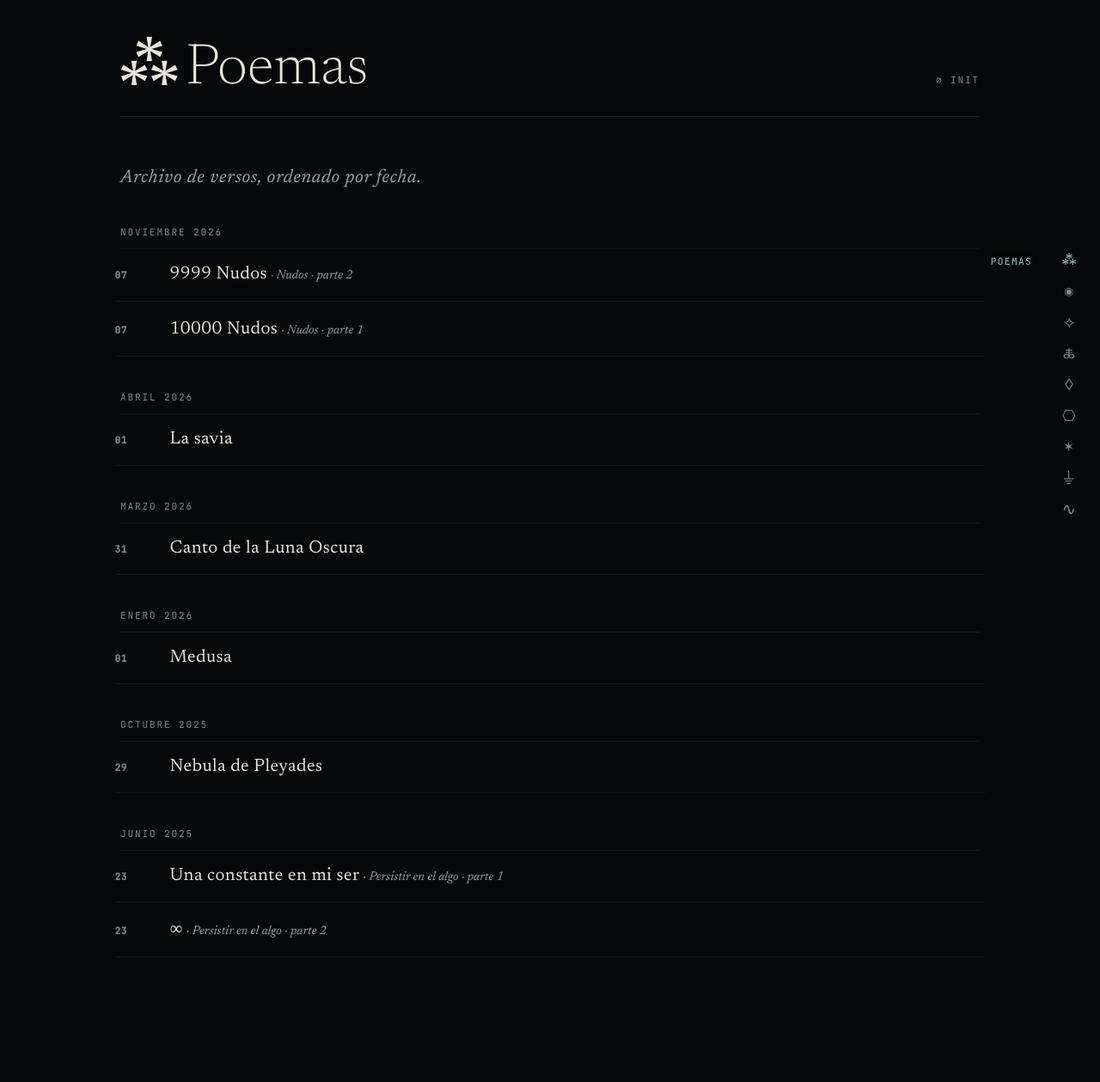
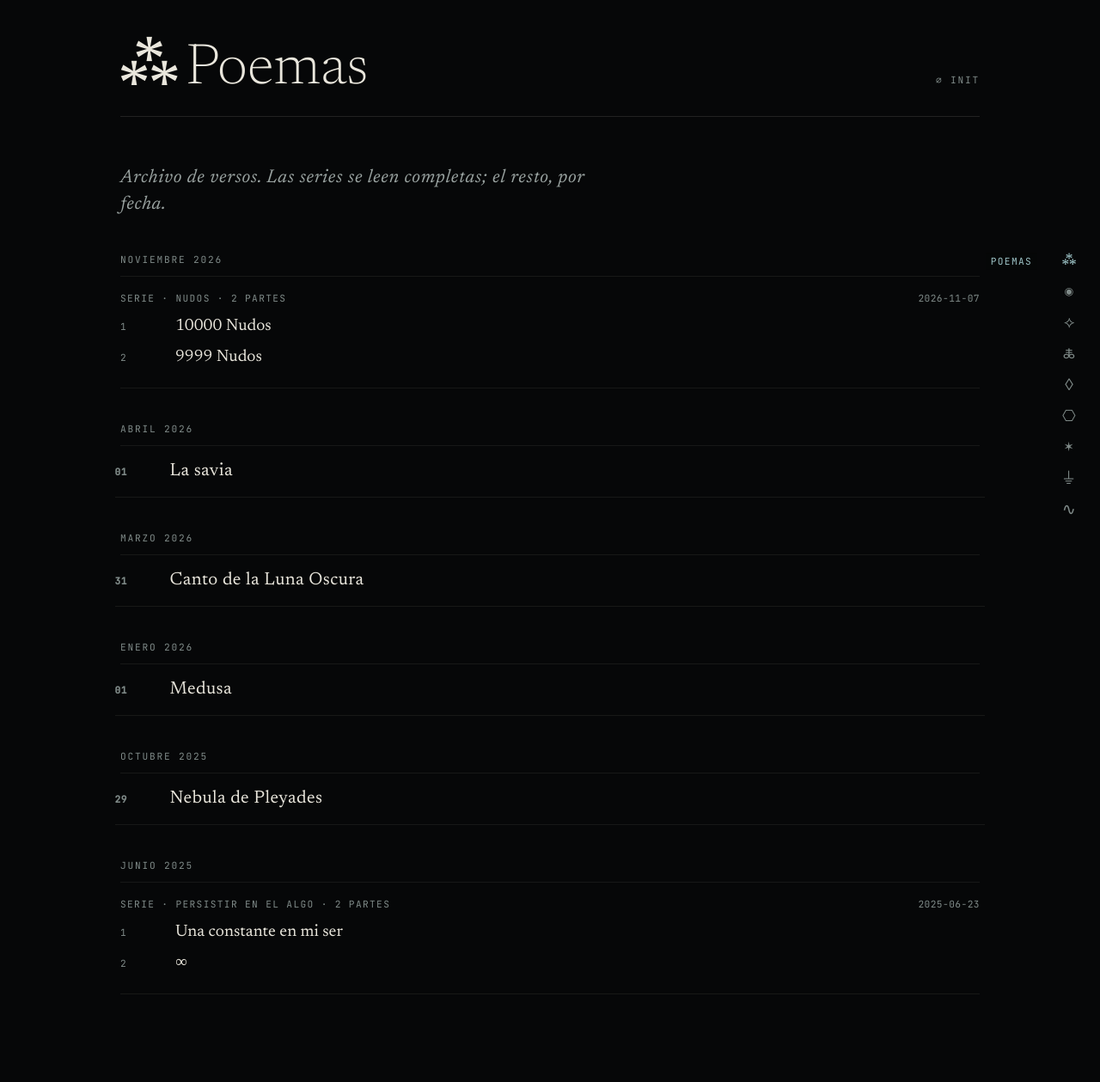
Before and after one commit to hugomoraga/kndl000, a Jekyll site: the page built from poemas/index.md, in a window 1280 px wide. Shown: the whole page at 86% size. Built offline with Jekyll 4.4.1, drawn with Linux system fonts in a browser that asks for light colours; before the commit the page ends 1216 px from its top, so only the background shows below that.

Commit message:
feat: group poem series in the archive index
- collapse multi-part series into one block
- order parts by part number, not by date
- anchor each series to the date of its latest part
- keep single poems in chronological order
- show the series date once and link its parts
- leave one-part series as a normal row

```diff
--- a/poemas/index.md
+++ b/poemas/index.md
@@ -9,51 +9,123 @@ back: false
 description: "Archivo de poemas — KNDL 000. Versos breves, simbólicos, fragmentarios. Voz que se deshace."
 ---
 
-{% assign sorted_poems = site.poems | sort: "date" | reverse %}
-{% assign grouped_poems = sorted_poems | group_by_exp: "item", "item.date | date: '%Y-%m'" %}
+{%- comment -%}
+  El índice ordena por fecha, pero una serie es una unidad de lectura:
+  se colapsa en un bloque, se ordena por `part` y se ancla a la fecha
+  de su parte más reciente.
+{%- endcomment -%}
+{%- assign _series_poems = site.poems | where_exp: "item", "item.series and item.series != ''" -%}
+{%- assign _series_names = _series_poems | map: "series" | uniq -%}
+{%- assign _entries = "" -%}
+
+{%- for series in _series_names -%}
+  {%- assign _members = site.poems | where: "series", series | sort: "part" -%}
+  {%- if _members.size > 1 -%}
+    {%- assign _latest = "" -%}
+    {%- for poem in _members -%}
+      {%- assign _d = poem.date | date: "%Y-%m-%d" -%}
+      {%- if _d > _latest -%}{%- assign _latest = _d -%}{%- endif -%}
+    {%- endfor -%}
+    {%- assign _entry = _latest | append: "|1|series|" | append: series -%}
+  {%- else -%}
+    {%- assign _poem = _members.first -%}
+    {%- assign _d = _poem.date | date: "%Y-%m-%d" -%}
+    {%- assign _entry = _d | append: "|0|single|" | append: _poem.url -%}
+  {%- endif -%}
+  {%- if _entries == "" -%}{%- assign _entries = _entry -%}{%- else -%}{%- assign _entries = _entries | append: "~~~" | append: _entry -%}{%- endif -%}
+{%- endfor -%}
+
+{%- assign _singles = site.poems | where_exp: "item", "item.series == nil or item.series == ''" -%}
+{%- for poem in _singles -%}
+  {%- assign _d = poem.date | date: "%Y-%m-%d" -%}
+  {%- assign _entry = _d | append: "|0|single|" | append: poem.url -%}
+  {%- if _entries == "" -%}{%- assign _entries = _entry -%}{%- else -%}{%- assign _entries = _entries | append: "~~~" | append: _entry -%}{%- endif -%}
+{%- endfor -%}
+
+{%- if _entries != "" -%}
+  {%- assign _ordered_entries = _entries | split: "~~~" | sort | reverse -%}
+{%- else -%}
+  {%- assign _ordered_entries = "" | split: "" -%}
+{%- endif -%}
 
 <div class="poemas-index">
-  <p class="poemas-index-lede">Archivo de versos, ordenado por fecha.</p>
+  <p class="poemas-index-lede">Archivo de versos. Las series se leen completas; el resto, por fecha.</p>
 
-  {% if sorted_poems.size == 0 %}
+  {% if _ordered_entries.size == 0 %}
   <p class="reading-empty">Todavía no hay poemas publicados.</p>
   {% endif %}
 
-  {% for group in grouped_poems %}
-  {% assign month_num = group.items.first.date | date: "%m" %}
-  {% case month_num %}
-    {% when "01" %}{% assign month_es = "Enero" %}
-    {% when "02" %}{% assign month_es = "Febrero" %}
-    {% when "03" %}{% assign month_es = "Marzo" %}
-    {% when "04" %}{% assign month_es = "Abril" %}
-    {% when "05" %}{% assign month_es = "Mayo" %}
-    {% when "06" %}{% assign month_es = "Junio" %}
-    {% when "07" %}{% assign month_es = "Julio" %}
-    {% when "08" %}{% assign month_es = "Agosto" %}
-    {% when "09" %}{% assign month_es = "Septiembre" %}
-    {% when "10" %}{% assign month_es = "Octubre" %}
-    {% when "11" %}{% assign month_es = "Noviembre" %}
-    {% when "12" %}{% assign month_es = "Diciembre" %}
-  {% endcase %}
-  {% assign year_es = group.items.first.date | date: "%Y" %}
+  {%- assign _month_prev = "" -%}
+  {%- for entry in _ordered_entries -%}
+    {%- assign _pieces = entry | split: "|" -%}
+    {%- assign _date = _pieces[0] -%}
+    {%- assign _type = _pieces[2] -%}
+    {%- assign _value = _pieces[3] -%}
+    {%- assign _month = _date | date: "%Y-%m" -%}
+    {%- assign _month_num = _date | date: "%m" -%}
+    {%- assign _year_es = _date | date: "%Y" -%}
 
-  <section class="poemas-index__month" aria-labelledby="poemas-mes-{{ group.name }}">
-    <h2 id="poemas-mes-{{ group.name }}" class="poemas-index__month-label">{{ month_es }} {{ year_es }}</h2>
-    <ul class="poemas-index__list">
-      {% for poem in group.items %}
+    {%- if _month != _month_prev -%}
+      {%- unless forloop.first -%}</ul></section>{%- endunless -%}
+      {%- case _month_num -%}
+        {%- when "01" -%}{%- assign _month_es = "Enero" -%}
+        {%- when "02" -%}{%- assign _month_es = "Febrero" -%}
+        {%- when "03" -%}{%- assign _month_es = "Marzo" -%}
+        {%- when "04" -%}{%- assign _month_es = "Abril" -%}
+        {%- when "05" -%}{%- assign _month_es = "Mayo" -%}
+        {%- when "06" -%}{%- assign _month_es = "Junio" -%}
+        {%- when "07" -%}{%- assign _month_es = "Julio" -%}
+        {%- when "08" -%}{%- assign _month_es = "Agosto" -%}
+        {%- when "09" -%}{%- assign _month_es = "Septiembre" -%}
+        {%- when "10" -%}{%- assign _month_es = "Octubre" -%}
+        {%- when "11" -%}{%- assign _month_es = "Noviembre" -%}
+        {%- when "12" -%}{%- assign _month_es = "Diciembre" -%}
+      {%- endcase -%}
+      <section class="poemas-index__month" aria-labelledby="poemas-mes-{{ _month }}">
+        <h2 id="poemas-mes-{{ _month }}" class="poemas-index__month-label">{{ _month_es }} {{ _year_es }}</h2>
+        <ul class="poemas-index__list">
+      {%- assign _month_prev = _month -%}
+    {%- endif -%}
+
+    {%- if _type == "series" -%}
+      {%- assign _members = site.poems | where: "series", _value | sort: "part" -%}
+      <li class="poemas-index__series-item">
+        <article class="poemas-index__series-block">
+          <header class="poemas-index__series-head">
+            <span class="poemas-index__series-label">Serie · {{ _value }} · {{ _members.size }} {% if _members.size == 1 %}parte{% else %}partes{% endif %}</span>
+            <time class="poemas-index__series-date" datetime="{{ _date }}">{{ _date }}</time>
+          </header>
+          <ol class="poemas-index__series-list">
+            {%- for poem in _members -%}
+              {%- assign _part = poem.part -%}
+              {%- if _part == nil or _part == "" -%}{%- assign _part = forloop.index -%}{%- endif -%}
+            <li>
+              <a class="poemas-index__series-link" href="{{ poem.url | relative_url }}">
+                <span class="poemas-index__series-part">{{ _part }}</span>
+                <span class="poemas-index__series-name">{{ poem.title }}</span>
+              </a>
+            </li>
+            {%- endfor -%}
+          </ol>
+        </article>
+      </li>
+    {%- else -%}
+      {%- assign _poem = site.poems | where: "url", _value | first -%}
+      {%- if _poem -%}
       <li>
-        <a class="poemas-index__row" href="{{ poem.url | relative_url }}">
-          <time class="poemas-index__day" datetime="{{ poem.date | date_to_xmlschema }}">{{ poem.date | date: "%d" }}</time>
+        <a class="poemas-index__row" href="{{ _poem.url | relative_url }}">
+          <time class="poemas-index__day" datetime="{{ _poem.date | date_to_xmlschema }}">{{ _poem.date | date: "%d" }}</time>
           <span class="poemas-index__title-wrap">
-            <span class="poemas-index__title">{{ poem.title }}</span>
-            {% if poem.series and poem.series != "" %}
-            <span class="poemas-index__series"> · {{ poem.series }}{% if poem.part and poem.part != "" %} · parte {{ poem.part }}{% endif %}</span>
+            <span class="poemas-index__title">{{ _poem.title }}</span>
+            {% if _poem.series and _poem.series != "" %}
+            <span class="poemas-index__series"> · {{ _poem.series }}{% if _poem.part and _poem.part != "" %} · parte {{ _poem.part }}{% endif %}</span>
             {% endif %}
           </span>
         </a>
       </li>
-      {% endfor %}
-    </ul>
-  </section>
-  {% endfor %}
+      {%- endif -%}
+    {%- endif -%}
+
+    {%- if forloop.last -%}</ul></section>{%- endif -%}
+  {%- endfor -%}
 </div>
```
Also changed, not shown: assets/css/style.css.
